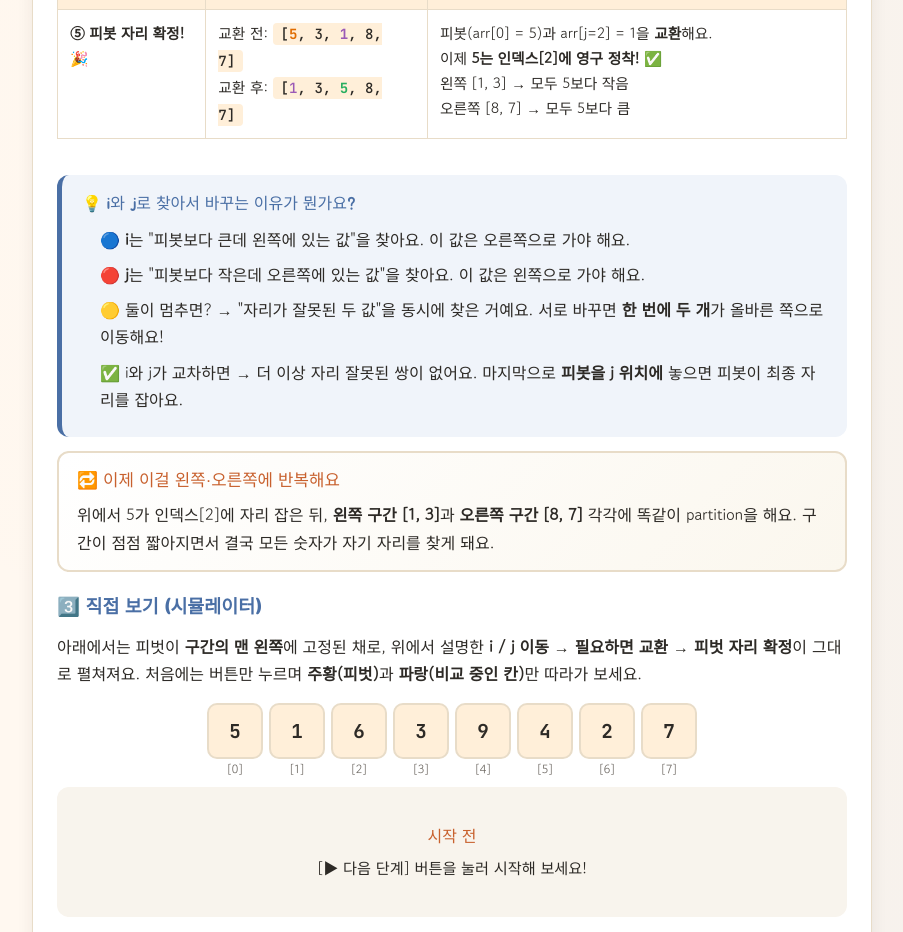
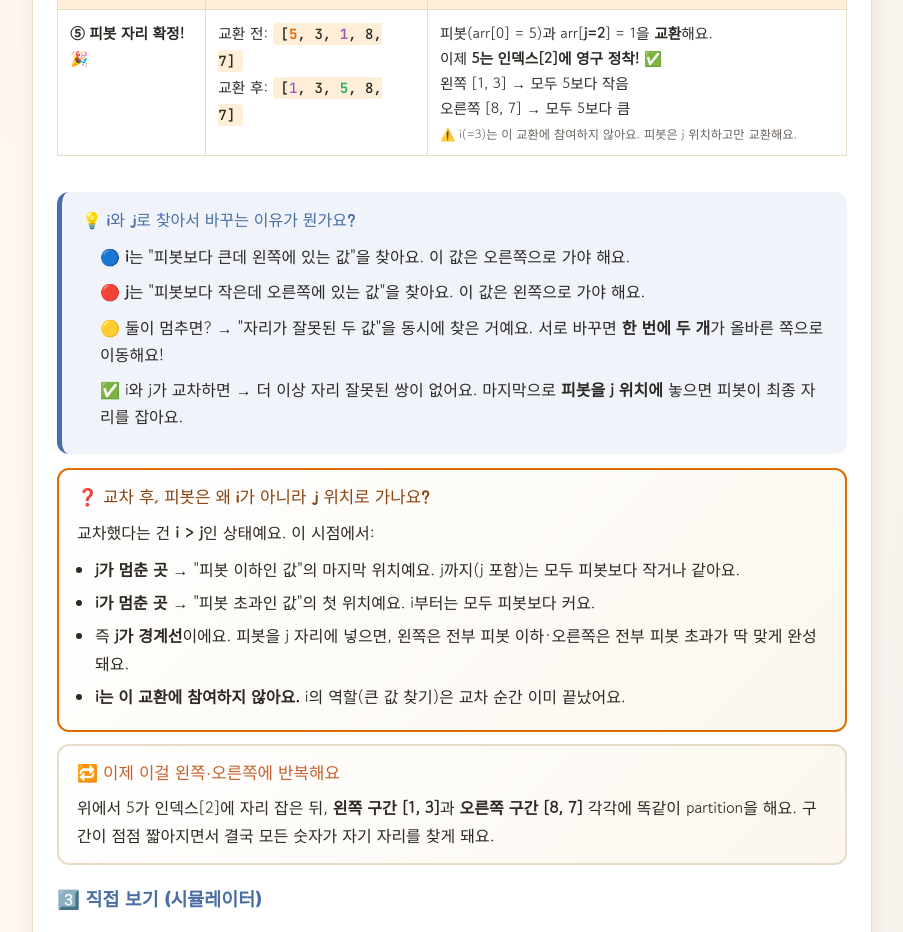
Before and after one commit to sweet1203/algorithm_practice, a plain HTML site: page sort.html in a window 1280 px wide. Shown: the part 7244-8176 px from the top of the page, without its empty margins (188-1091 px from the left). Drawn offline with Linux system fonts and the light colour scheme.

Commit message:
퀵 정렬: 교차 후 피봇을 j와만 교환하는 이유 설명 추가
⑤ 단계 표에 'i는 이 교환에 참여하지 않아요' 주석 추가.
전용 term-box로 '왜 i가 아니라 j인가?' 이유 명확히 설명:
j = 피봇 이하의 마지막 위치(경계선), i = 역할 종료.

Co-Authored-By: Claude Sonnet 4.6 <noreply@anthropic.com>

```diff
--- a/sort.html
+++ b/sort.html
@@ -784,10 +784,11 @@
             교환 후: <code>[<span style="color:#9b59b6">1</span>, 3, <span style="color:#27ae60;font-weight:bold">5</span>, 8, 7]</code>
           </td>
           <td>
-            피봇(arr[0] = 5)과 arr[j=2] = 1을 <strong>교환</strong>해요.<br>
+            피봇(arr[0] = 5)과 arr[<strong>j=2</strong>] = 1을 <strong>교환</strong>해요.<br>
             이제 <strong>5는 인덱스[2]에 영구 정착!</strong> ✅<br>
             왼쪽 [1, 3] → 모두 5보다 작음<br>
-            오른쪽 [8, 7] → 모두 5보다 큼
+            오른쪽 [8, 7] → 모두 5보다 큼<br>
+            <small style="color:var(--text-light);">⚠️ i(=3)는 이 교환에 참여하지 않아요. 피봇은 j 위치하고만 교환해요.</small>
           </td>
         </tr>
       </table>
@@ -800,6 +801,17 @@
         <li style="margin: 8px 0;">🔴 <strong>j</strong>는 "피봇보다 작은데 오른쪽에 있는 값"을 찾아요. 이 값은 왼쪽으로 가야 해요.</li>
         <li style="margin: 8px 0;">🟡 둘이 멈추면? → "자리가 잘못된 두 값"을 동시에 찾은 거예요. 서로 바꾸면 <strong>한 번에 두 개</strong>가 올바른 쪽으로 이동해요!</li>
         <li style="margin: 8px 0;">✅ i와 j가 교차하면 → 더 이상 자리 잘못된 쌍이 없어요. 마지막으로 <strong>피봇을 j 위치에</strong> 놓으면 피봇이 최종 자리를 잡아요.</li>
+      </ul>
+    </div>
+
+    <div class="term-box" style="margin-top: 12px; border-color: #e06c00;">
+      <div class="term" style="color:#8B4513;">❓ 교차 후, 피봇은 왜 i가 아니라 j 위치로 가나요?</div>
+      교차했다는 건 <strong>i &gt; j</strong>인 상태예요. 이 시점에서:
+      <ul style="margin: 10px 0 0 18px; padding: 0;">
+        <li style="margin: 6px 0;"><strong>j가 멈춘 곳</strong> → "피봇 이하인 값"의 마지막 위치예요. j까지(j 포함)는 모두 피봇보다 작거나 같아요.</li>
+        <li style="margin: 6px 0;"><strong>i가 멈춘 곳</strong> → "피봇 초과인 값"의 첫 위치예요. i부터는 모두 피봇보다 커요.</li>
+        <li style="margin: 6px 0;">즉 <strong>j가 경계선</strong>이에요. 피봇을 j 자리에 넣으면, 왼쪽은 전부 피봇 이하·오른쪽은 전부 피봇 초과가 딱 맞게 완성돼요.</li>
+        <li style="margin: 6px 0;"><strong>i는 이 교환에 참여하지 않아요.</strong> i의 역할(큰 값 찾기)은 교차 순간 이미 끝났어요.</li>
       </ul>
     </div>
 
```
